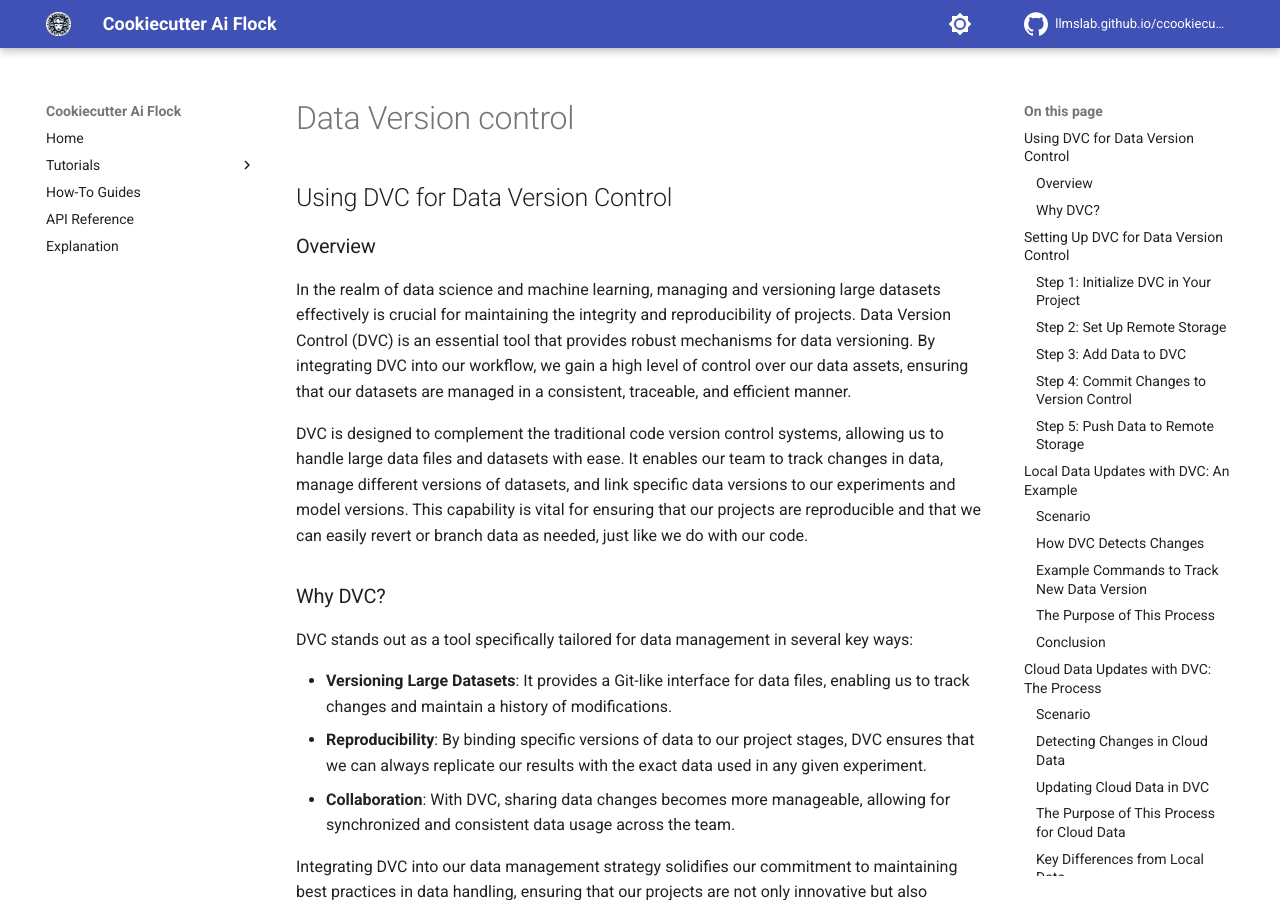
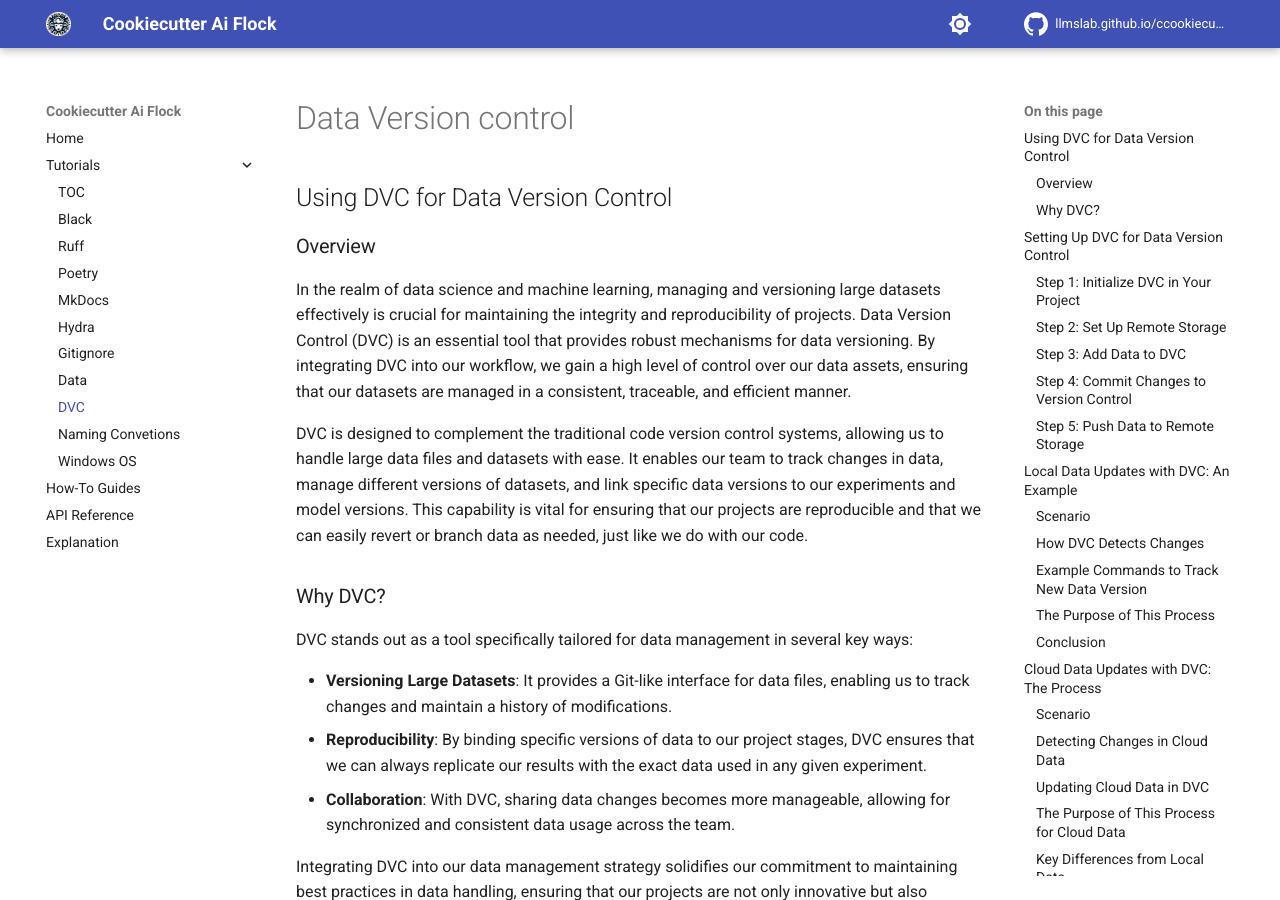
Before and after one commit to LLMsLab/cookiecutter-ai-flock, an MkDocs documentation site: the page built from docs/tutorials/data-version-control.md, in a window 1280 px wide and 900 px high. Built offline with MkDocs 1.6.1 and Material for MkDocs 9.7.7, drawn with Linux system fonts in a browser that asks for light colours; comment, search, counter and statistics services are not loaded.

Commit message:
Update mkdocs.yml to Include New Documentation Sections
This commit updates the `mkdocs.yml` file to incorporate two new sections in our project documentation: 'Model Persistence File Naming Conventions' and 'Data Version Control with DVC'. These additions are part of our ongoing efforts to enhance the documentation, providing clear guidelines on file naming conventions for model persistence and comprehensive insights into using Data Version Control in our workflows.

Key Updates:
- Addition of 'Model Persistence File Naming Conventions' section to the documentation, offering standardized guidelines for naming model files, metadata, and documentation.
- Inclusion of 'Data Version Control with DVC' section, providing a detailed guide on managing and versioning large datasets using DVC, ensuring data integrity and reproducibility in our projects.
- Updated navigation and structure in `mkdocs.yml` to reflect these new sections, improving the accessibility and organization of our project documentation.

These updates aim to improve knowledge sharing, project consistency, and collaborative efficiency within our team.

```diff
--- a/mkdocs.yml
+++ b/mkdocs.yml
@@ -90,6 +90,10 @@ nav:
     - Poetry: tutorials/poetry.md
     - MkDocs: tutorials/mkdocs-docs.md
     - Hydra: tutorials/hydra-config.md
+    - Gitignore: tutorials/gitignore.md
+    - Data: tutorials/data.md
+    - DVC: tutorials/data-version-control.md
+    - Naming Convetions: tutorials/naming-conventions.md
     - Windows OS: tutorials/windows-os-setup.md
   - How-To Guides: how-to-guides.md
   - API Reference: api-reference.md
```
